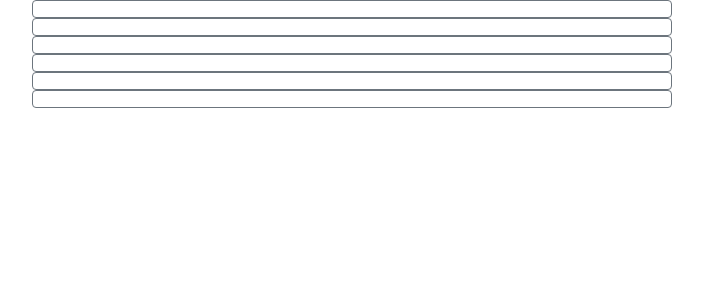
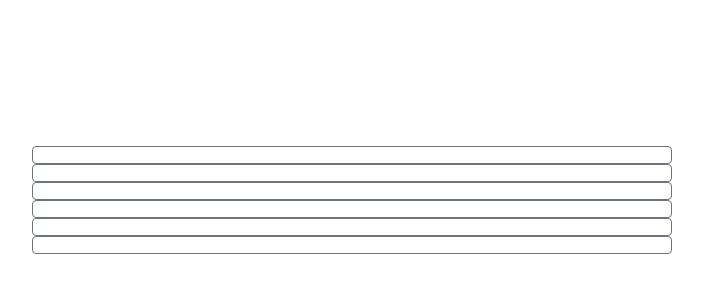
Before and after one commit to nickimpossible/finaljs, a website: page index.html in a window 1280 px wide. Shown: the whole page, without its empty margins (288-991 px from the left). Drawn offline with nearby package versions, Linux system fonts and the light colour scheme.

Commit message:
mudanças

```diff
--- a/index.html
+++ b/index.html
@@ -10,7 +10,7 @@
     <link href="https://cdn.jsdelivr.net/npm/bootstrap@5.1.3/dist/css/bootstrap.min.css" rel="stylesheet" integrity="sha384-1BmE4kWBq78iYhFldvKuhfTAU6auU8tT94WrHftjDbrCEXSU1oBoqyl2QvZ6jIW3" crossorigin="anonymous">
     <title>Projeto Final</title>
 </head>
-<body>
+<body style="height: 50vh;">
     <div class="h-100 flex-column d-flex align-items-center justify-content-center">
         <section id="tela-de-login" class="w-50 pb-3 border border-secondary rounded flex-column d-flex align-items-center justify-content-center">
             <!-- <div class="bg bg-primary w-100 h-100 text-center p-2 text-white"><span>Teste</span></div> cabeçalho das sections -->
```
